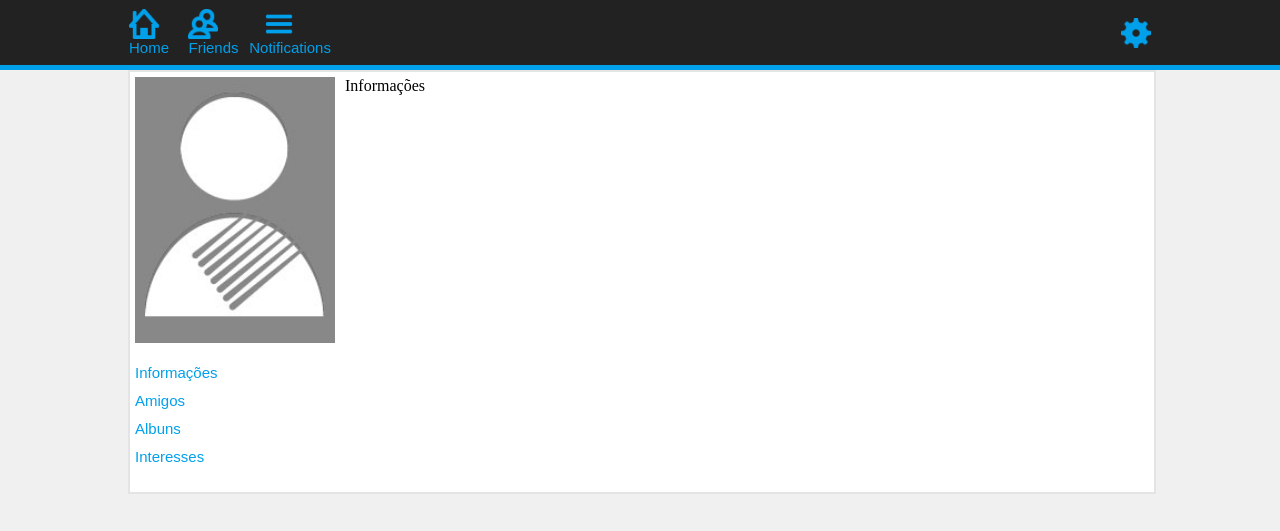
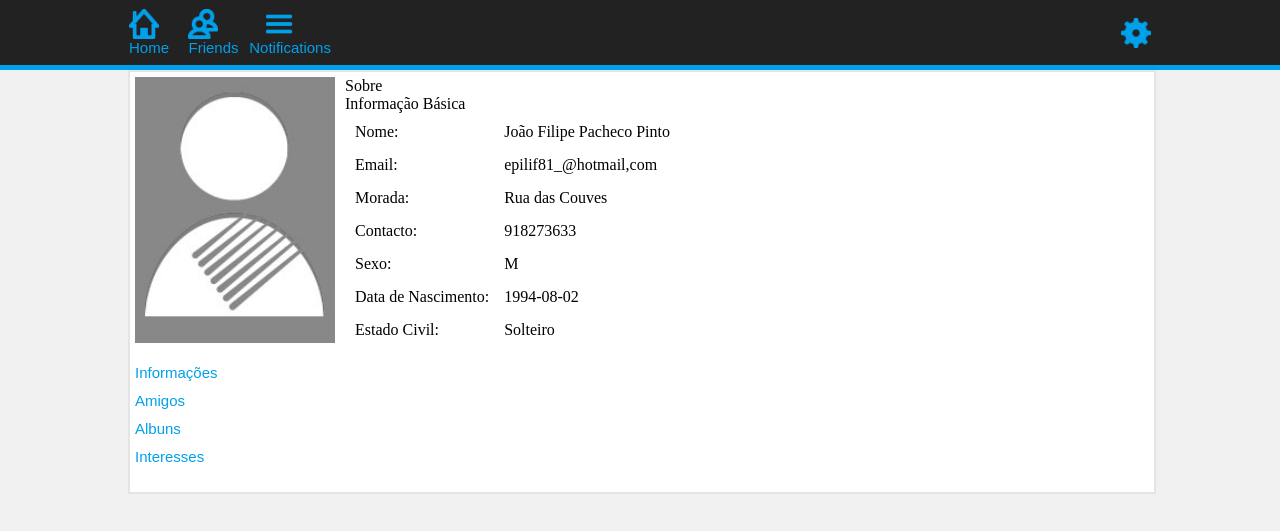
Before and after one commit to WinterOwl/RedeSocial, a PHP site: page /users/index.php in a window 1280 px wide. Shown: the top 531 px of the page. Run offline with PHP 8.4, Linux system fonts and the light colour scheme; data comes from the database, SQL or seed files in the repository.

Commit message:
base de dados e o "sobre" dos users

```diff
--- /dev/null
+++ b/RedeSocial/users/config.php
@@ -0,0 +1,4 @@
+<?php
+$db=mysql_connect("localhost", "root", "");
+$dados=mysql_select_db("rede_social", $db);
+?>
--- a/RedeSocial/users/index.php
+++ b/RedeSocial/users/index.php
@@ -4,6 +4,7 @@
 <meta http-equiv="Content-Type" content="text/html; charset=utf-8" />
 <title>Gatos.com</title>
 <link rel="stylesheet" href="../css/style.css" type="text/css" />
+<?php include "config.php"; ?>
 </head>
 
 <body>
--- a/RedeSocial/users/informacoes.php
+++ b/RedeSocial/users/informacoes.php
@@ -1 +1,36 @@
-Informações
+<?php
+if(isset($_GET['funcao']))
+$funcao=$_GET['funcao'];
+else
+$funcao='';
+?>
+<?php if($funcao!='alterar'){ ?>
+Sobre
+
+<br />
+
+Informação Básica
+
+<?php $sql=mysql_query("select * from users where id_users='1'");
+while($linha=mysql_fetch_array($sql)){
+	$nome=$linha['nome'];
+	$data_nascimento=$linha['data_nascimento'];
+	$email=$linha['email'];
+	$sexo=$linha['sexo'];
+	$morada=$linha['morada'];
+	$contacto=$linha['contacto'];
+	$estado_civil=$linha['estado_civil'];
+
+}
+?>
+<table cellpadding="5" cellspacing="5">
+<tr><td>Nome:</td><td><?php echo $nome; ?></td></tr>
+<tr><td>Email:</td><td><?php echo $email; ?></td></tr>
+<tr><td>Morada:</td><td><?php echo $morada; ?></td></tr>
+<tr><td>Contacto:</td><td><?php echo $contacto; ?></td></tr>
+<tr><td>Sexo:</td><td><?php echo $sexo; ?></td></tr>
+<tr><td>Data de Nascimento:</td><td><?php echo $data_nascimento; ?></td></tr>
+<tr><td>Estado Civil:</td><td><?php echo $estado_civil; ?></td></tr>
+
+</table>
+<?php } ?>
```
Also changed, not shown: db - backup/09-05-2014-16-34.sql (added, +53 -0 lines).
